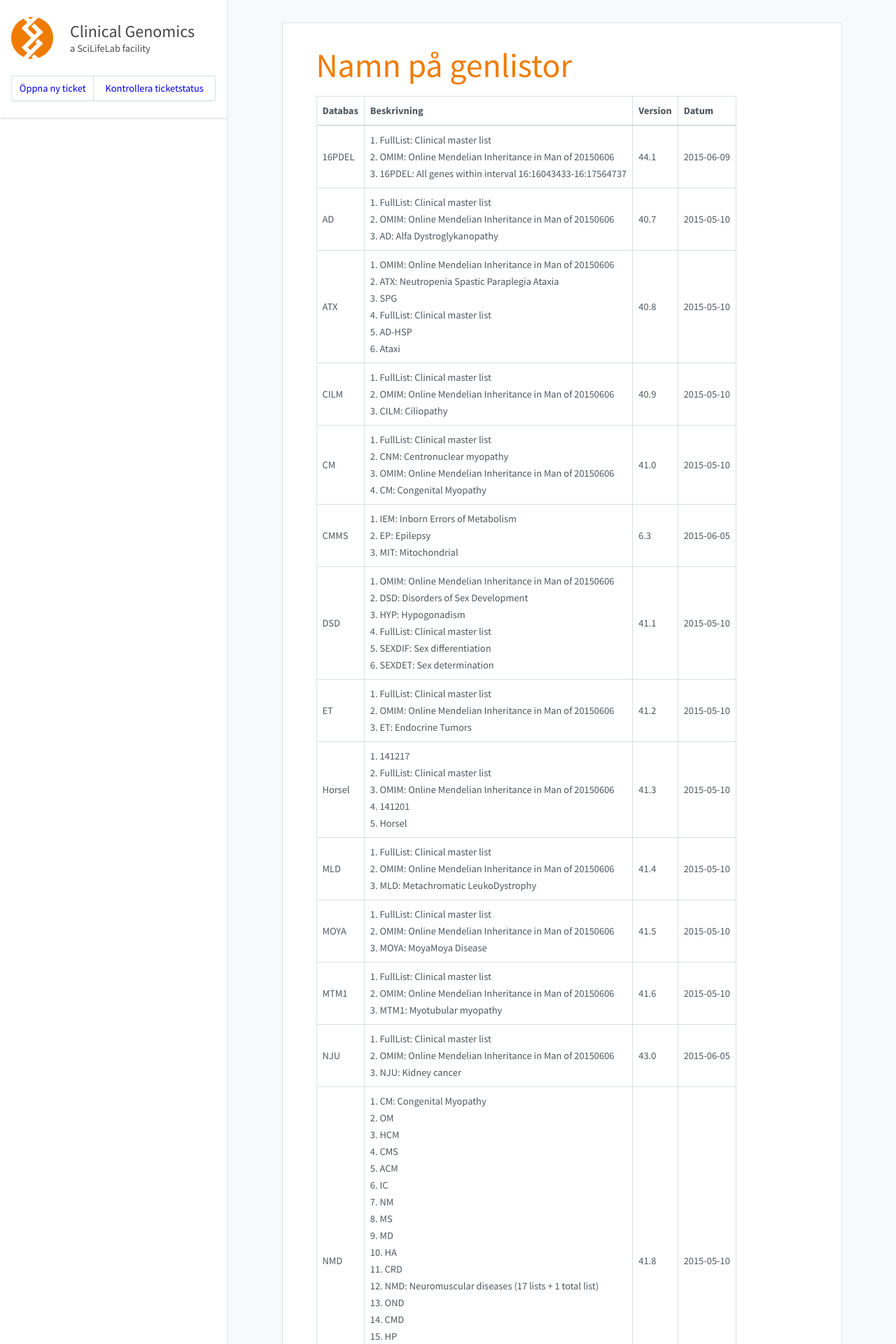
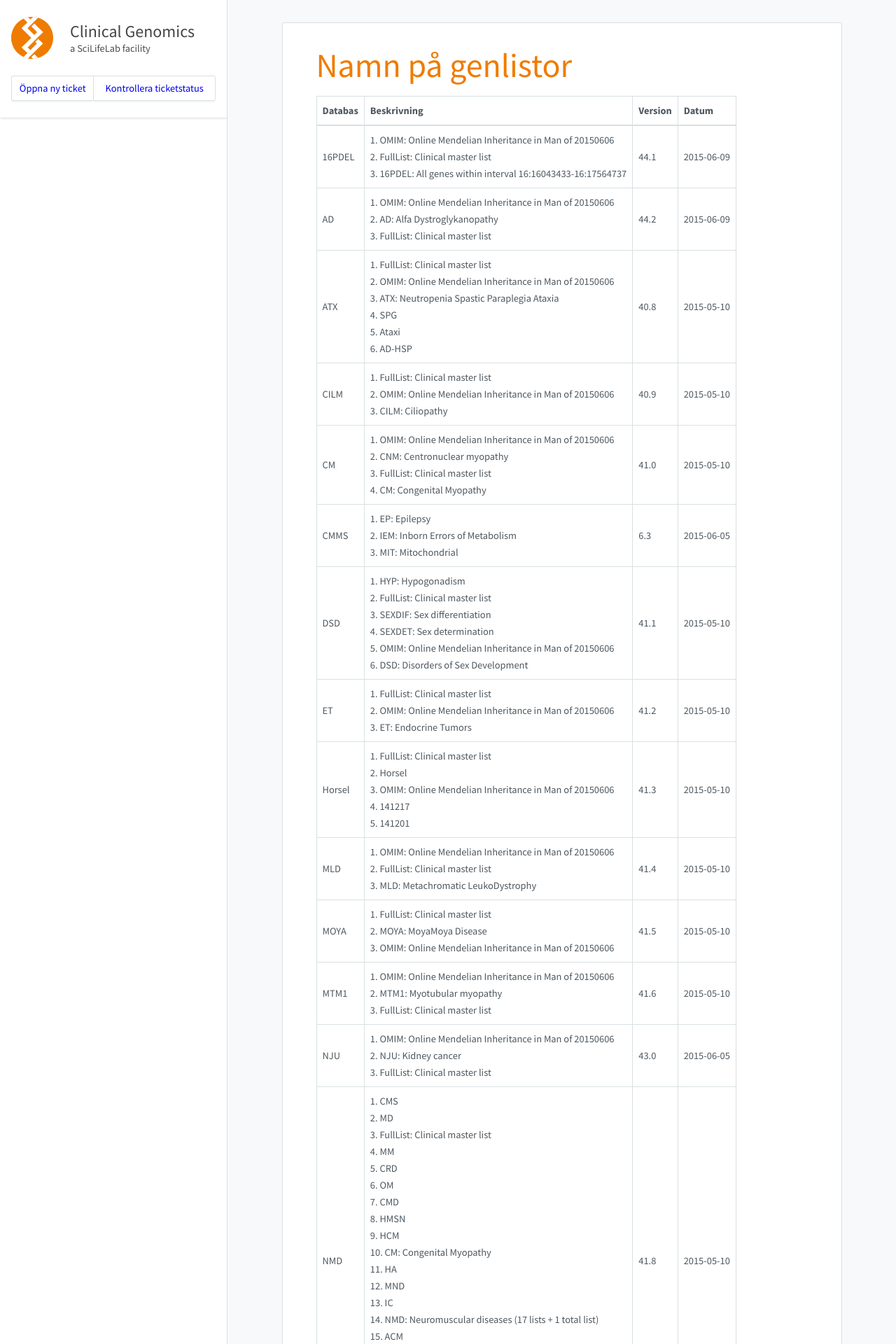
Before and after one commit to Clinical-Genomics/clinical-genomics.github.io, a Jekyll site: the page built from _pages/namnpagenlistor.md, in a window 1280 px wide. Shown: the top 1920 px of the page at 70% size. Built offline with Jekyll 4.4.1, drawn with Linux system fonts in a browser that asks for light colours; nearby versions of some CDN libraries; some of the changed text lies outside the part shown.

Commit message:
Update to cust002-AD.txt

```diff
--- a/_pages/namnpagenlistor.md
+++ b/_pages/namnpagenlistor.md
@@ -8,24 +8,24 @@
 
 |Databas|Beskrivning|Version|Datum|
 |---|---|---|---|
-|16PDEL|1. FullList: Clinical master list<br />2. OMIM: Online Mendelian Inheritance in Man of 20150606<br />3. 16PDEL: All genes within interval 16:16043433-16:17564737<br />|44.1|2015-06-09|
-|AD|1. FullList: Clinical master list<br />2. OMIM: Online Mendelian Inheritance in Man of 20150606<br />3. AD: Alfa Dystroglykanopathy<br />|40.7|2015-05-10|
-|ATX|1. OMIM: Online Mendelian Inheritance in Man of 20150606<br />2. ATX: Neutropenia Spastic Paraplegia Ataxia<br />3. SPG<br />4. FullList: Clinical master list<br />5. AD-HSP<br />6. Ataxi<br />|40.8|2015-05-10|
+|16PDEL|1. OMIM: Online Mendelian Inheritance in Man of 20150606<br />2. FullList: Clinical master list<br />3. 16PDEL: All genes within interval 16:16043433-16:17564737<br />|44.1|2015-06-09|
+|AD|1. OMIM: Online Mendelian Inheritance in Man of 20150606<br />2. AD: Alfa Dystroglykanopathy<br />3. FullList: Clinical master list<br />|44.2|2015-06-09|
+|ATX|1. FullList: Clinical master list<br />2. OMIM: Online Mendelian Inheritance in Man of 20150606<br />3. ATX: Neutropenia Spastic Paraplegia Ataxia<br />4. SPG<br />5. Ataxi<br />6. AD-HSP<br />|40.8|2015-05-10|
 |CILM|1. FullList: Clinical master list<br />2. OMIM: Online Mendelian Inheritance in Man of 20150606<br />3. CILM: Ciliopathy<br />|40.9|2015-05-10|
-|CM|1. FullList: Clinical master list<br />2. CNM: Centronuclear myopathy<br />3. OMIM: Online Mendelian Inheritance in Man of 20150606<br />4. CM: Congenital Myopathy<br />|41.0|2015-05-10|
-|CMMS|1. IEM: Inborn Errors of Metabolism<br />2. EP: Epilepsy<br />3. MIT: Mitochondrial<br />|6.3|2015-06-05|
-|DSD|1. OMIM: Online Mendelian Inheritance in Man of 20150606<br />2. DSD: Disorders of Sex Development<br />3. HYP: Hypogonadism<br />4. FullList: Clinical master list<br />5. SEXDIF: Sex differentiation<br />6. SEXDET: Sex determination<br />|41.1|2015-05-10|
+|CM|1. OMIM: Online Mendelian Inheritance in Man of 20150606<br />2. CNM: Centronuclear myopathy<br />3. FullList: Clinical master list<br />4. CM: Congenital Myopathy<br />|41.0|2015-05-10|
+|CMMS|1. EP: Epilepsy<br />2. IEM: Inborn Errors of Metabolism<br />3. MIT: Mitochondrial<br />|6.3|2015-06-05|
+|DSD|1. HYP: Hypogonadism<br />2. FullList: Clinical master list<br />3. SEXDIF: Sex differentiation<br />4. SEXDET: Sex determination<br />5. OMIM: Online Mendelian Inheritance in Man of 20150606<br />6. DSD: Disorders of Sex Development<br />|41.1|2015-05-10|
 |ET|1. FullList: Clinical master list<br />2. OMIM: Online Mendelian Inheritance in Man of 20150606<br />3. ET: Endocrine Tumors<br />|41.2|2015-05-10|
-|Horsel|1. 141217<br />2. FullList: Clinical master list<br />3. OMIM: Online Mendelian Inheritance in Man of 20150606<br />4. 141201<br />5. Horsel<br />|41.3|2015-05-10|
-|MLD|1. FullList: Clinical master list<br />2. OMIM: Online Mendelian Inheritance in Man of 20150606<br />3. MLD: Metachromatic LeukoDystrophy<br />|41.4|2015-05-10|
-|MOYA|1. FullList: Clinical master list<br />2. OMIM: Online Mendelian Inheritance in Man of 20150606<br />3. MOYA: MoyaMoya Disease<br />|41.5|2015-05-10|
-|MTM1|1. FullList: Clinical master list<br />2. OMIM: Online Mendelian Inheritance in Man of 20150606<br />3. MTM1: Myotubular myopathy<br />|41.6|2015-05-10|
-|NJU|1. FullList: Clinical master list<br />2. OMIM: Online Mendelian Inheritance in Man of 20150606<br />3. NJU: Kidney cancer<br />|43.0|2015-06-05|
-|NMD|1. CM: Congenital Myopathy<br />2. OM<br />3. HCM<br />4. CMS<br />5. ACM<br />6. IC<br />7. NM<br />8. MS<br />9. MD<br />10. HA<br />11. CRD<br />12. NMD: Neuromuscular diseases (17 lists + 1 total list)<br />13. OND<br />14. CMD<br />15. HP<br />16. DM<br />17. FullList: Clinical master list<br />18. MND<br />19. MM<br />20. HMSN<br />|41.8|2015-05-10|
+|Horsel|1. FullList: Clinical master list<br />2. Horsel<br />3. OMIM: Online Mendelian Inheritance in Man of 20150606<br />4. 141217<br />5. 141201<br />|41.3|2015-05-10|
+|MLD|1. OMIM: Online Mendelian Inheritance in Man of 20150606<br />2. FullList: Clinical master list<br />3. MLD: Metachromatic LeukoDystrophy<br />|41.4|2015-05-10|
+|MOYA|1. FullList: Clinical master list<br />2. MOYA: MoyaMoya Disease<br />3. OMIM: Online Mendelian Inheritance in Man of 20150606<br />|41.5|2015-05-10|
+|MTM1|1. OMIM: Online Mendelian Inheritance in Man of 20150606<br />2. MTM1: Myotubular myopathy<br />3. FullList: Clinical master list<br />|41.6|2015-05-10|
+|NJU|1. OMIM: Online Mendelian Inheritance in Man of 20150606<br />2. NJU: Kidney cancer<br />3. FullList: Clinical master list<br />|43.0|2015-06-05|
+|NMD|1. CMS<br />2. MD<br />3. FullList: Clinical master list<br />4. MM<br />5. CRD<br />6. OM<br />7. CMD<br />8. HMSN<br />9. HCM<br />10. CM: Congenital Myopathy<br />11. HA<br />12. MND<br />13. IC<br />14. NMD: Neuromuscular diseases (17 lists + 1 total list)<br />15. ACM<br />16. HP<br />17. DM<br />18. MS<br />19. NM<br />20. OND<br />|41.8|2015-05-10|
 |OMIM|Online Mendelian Inheritance in Man of 20150606|43.0|2015-06-08|
-|ORO|1. ORO: Oro-facial-digital syndrome<br />2. FullList: Clinical master list<br />3. OMIM: Online Mendelian Inheritance in Man of 20150606<br />|42.0|2015-05-10|
-|PAF1|1. PAF1: RNA polymerase II-associated factor<br />2. FullList: Clinical master list<br />3. OMIM: Online Mendelian Inheritance in Man of 20150606<br />|42.1|2015-05-10|
+|ORO|1. FullList: Clinical master list<br />2. OMIM: Online Mendelian Inheritance in Man of 20150606<br />3. ORO: Oro-facial-digital syndrome<br />|42.0|2015-05-10|
+|PAF1|1. OMIM: Online Mendelian Inheritance in Man of 20150606<br />2. PAF1: RNA polymerase II-associated factor<br />3. FullList: Clinical master list<br />|42.1|2015-05-10|
 |PID|Primary Immune Deficiency|6.2|2015-05-09|
-|SCN|1. SCN: Neutropenia<br />2. FullList: Clinical master list<br />3. OMIM: Online Mendelian Inheritance in Man of 20150606<br />|42.2|2015-05-10|
-|SHANK1|1. FullList: Clinical master list<br />2. OMIM: Online Mendelian Inheritance in Man of 20150606<br />3. SHANK1: SH3 and multiple ankyrin repeat domains 1<br />|42.3|2015-05-10|
-|SKD|1. FullList: Clinical master list<br />2. OMIM: Online Mendelian Inheritance in Man of 20150606<br />3. SKD: Skeletal dysplasia<br />|42.4|2015-05-10|
+|SCN|1. OMIM: Online Mendelian Inheritance in Man of 20150606<br />2. FullList: Clinical master list<br />3. SCN: Neutropenia<br />|42.2|2015-05-10|
+|SHANK1|1. OMIM: Online Mendelian Inheritance in Man of 20150606<br />2. FullList: Clinical master list<br />3. SHANK1: SH3 and multiple ankyrin repeat domains 1<br />|42.3|2015-05-10|
+|SKD|1. OMIM: Online Mendelian Inheritance in Man of 20150606<br />2. SKD: Skeletal dysplasia<br />3. FullList: Clinical master list<br />|42.4|2015-05-10|
```
